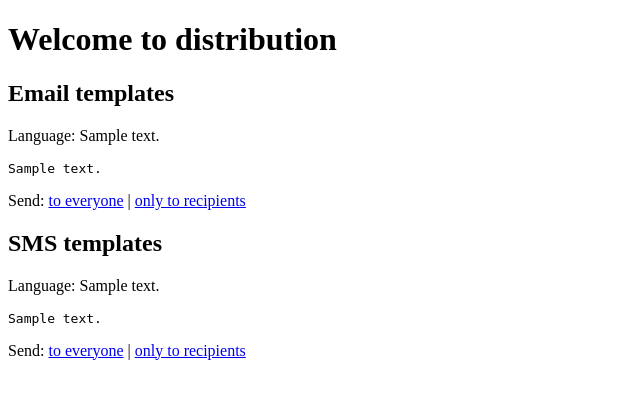
After one commit to ukch/refugeedata, a Django app: template templates/distribution/templates.html in a window 1280 px wide. The commit adds this page. Shown: the top 399 px of the page, without its empty margins (0-640 px from the left). Run offline with Django 3.2, Linux system fonts and the light colour scheme; tables that the repository leaves empty hold one stand-in row (values such as "Sample post"); the template is opened without the code that fills it: values that come from a table or form of the project are taken from there, most other values are stand-ins (such as "Sample title", 1, 10 or a date in 2020); parts of the project's set-up code (start-up, migrations or seed data) failed here and were passed over.

Commit message:
Show email/SMS templates

```diff
--- a/refugeedata/distribution/urls.py
+++ b/refugeedata/distribution/urls.py
@@ -3,4 +3,9 @@ from django.conf.urls import url
 urlpatterns = [
     url(r'^$', 'refugeedata.distribution.views.home', name='home'),
     url(r'^(?P<distribution_id>\d+)/$', 'refugeedata.distribution.views.info', name='info'),
+    url(r'^(?P<distribution_id>\d+)/templates/$', 'refugeedata.distribution.views.templates', name='templates'),
+    url(r'^(?P<distribution_id>\d+)/templates/mock_send/(?P<template_id>\d+)/$',
+        'refugeedata.distribution.views.template_mock_send', name='mock_send_email'),
+    url(r'^(?P<distribution_id>\d+)/templates/mock_send/(?P<template_id>\d+)/$',
+        'refugeedata.distribution.views.template_mock_send', name='mock_send_sms'),
 ]
--- a/refugeedata/models.py
+++ b/refugeedata/models.py
@@ -2,6 +2,7 @@ import time
 import hashlib
 
 from django.conf import settings
+from django.core.urlresolvers import reverse
 from django.db import models
 from django.dispatch import receiver
 
@@ -164,6 +165,9 @@ class Distribution(models.Model):
     def __unicode__(self):
         return unicode(formats.date_format(self.date))
 
+    def get_absolute_url(self):
+        return reverse("dist:info", args=[self.id])
+
     class Meta:
         verbose_name = _("Distribution")
         verbose_name_plural = _("Distributions")
--- a/templates/distribution/info.html
+++ b/templates/distribution/info.html
@@ -4,6 +4,12 @@
 
 {% block content %}
 <button onclick="alert('{{ distribution.hash }}')">{% trans "Show Password" %}</button>
+
+{% if user.is_superuser %}
+<p><a href="{% url "dist:templates" distribution.id %}">See email/SMS templates for this distribution</a></p>
+{% endif %}
+
+<p>{{ distribution.supplies_description }}</p>
 
 <h2>{% trans "Attendees:" %}</h2>
 <ul>
--- /dev/null
+++ b/templates/distribution/templates.html
@@ -0,0 +1,27 @@
+{% extends "distribution/base.html" %}
+
+{% load i18n %}
+
+{% block content %}
+<h2>{% trans "Email templates" %}</h2>
+{% for template in email_templates %}
+<p>{% trans "Language:" %} {{ template.language.description }}</p>
+<pre>
+{{ template.text }}
+</pre>
+<p>{% trans "Send:" %} <a href="{% url "dist:mock_send_sms" distribution.id template.id %}?to_everyone">{% trans "to everyone" %}</a> | <a href="{% url "dist:mock_send_sms" distribution.id template.id %}">{% trans "only to recipients" %}</a></p>
+{% empty %}
+<p>{% trans "No email templates found" %}</p>
+{% endfor %}
+
+<h2>{% trans "SMS templates" %}</h2>
+{% for template in sms_templates %}
+<p>{% trans "Language:" %} {{ template.language.description }}</p>
+<pre>
+{{ template.text }}
+</pre>
+<p>{% trans "Send:" %} <a href="{% url "dist:mock_send_sms" distribution.id template.id %}?to_everyone">{% trans "to everyone" %}</a> | <a href="{% url "dist:mock_send_sms" distribution.id template.id %}">{% trans "only to recipients" %}</a></p>
+{% empty %}
+<p>{% trans "No SMS templates found" %}</p>
+{% endfor %}
+{% endblock %}
```
Also changed, not shown: refugeedata/distribution/views.py (+31 -1 lines), templates/distribution/template_mock_send.html (added, +10 -0 lines).
